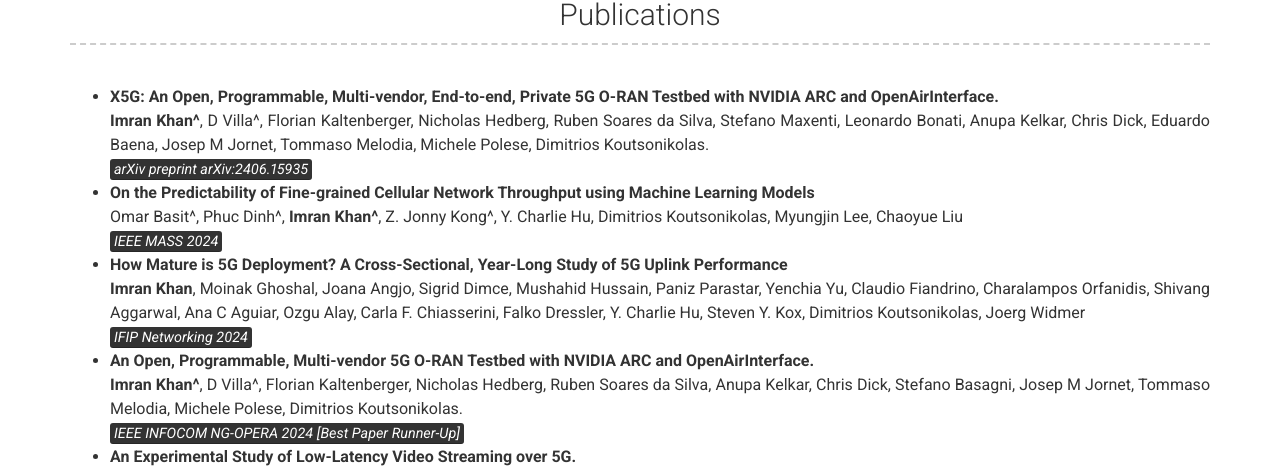
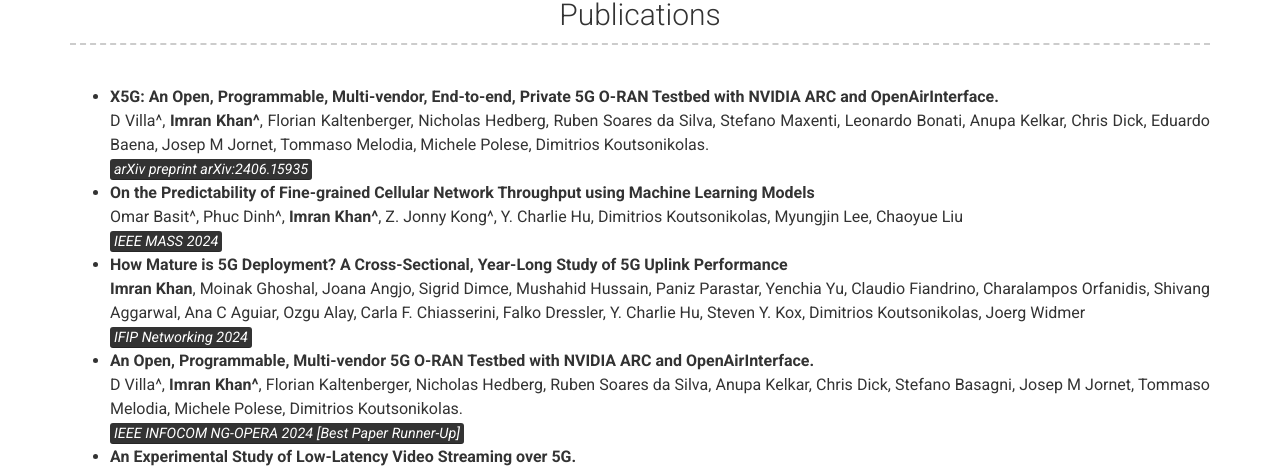
Before and after one commit to imranbuet63/imranbuet63.github.io, a Jekyll site: the page built from index.md, in a window 1280 px wide and 900 px high, scrolled down 406 px. Shown: the part 149-621 px from the top of the window. Built offline with Jekyll 4.4.1, drawn with Linux system fonts in a browser that asks for light colours; nearby versions of some CDN libraries.

Commit message:
added new CV

```diff
--- a/_config.yml
+++ b/_config.yml
@@ -59,7 +59,7 @@ content:
     layout: text # Type of content section (list/text)
     content: |
       - <strong>X5G: An Open, Programmable, Multi-vendor, End-to-end, Private 5G O-RAN Testbed with NVIDIA ARC and OpenAirInterface.</strong>
-        <br>__Imran Khan^__, D Villa^, Florian Kaltenberger, Nicholas Hedberg, Ruben Soares da Silva, Stefano Maxenti, Leonardo Bonati, Anupa Kelkar, Chris Dick, Eduardo Baena,  Josep M Jornet, Tommaso Melodia, Michele Polese, Dimitrios Koutsonikolas.
+        <br> D Villa^, __Imran Khan^__, Florian Kaltenberger, Nicholas Hedberg, Ruben Soares da Silva, Stefano Maxenti, Leonardo Bonati, Anupa Kelkar, Chris Dick, Eduardo Baena,  Josep M Jornet, Tommaso Melodia, Michele Polese, Dimitrios Koutsonikolas.
         <br><em><mark>arXiv preprint arXiv:2406.15935</mark></em>
       - <strong>On the Predictability of Fine-grained Cellular Network Throughput using Machine Learning Models	</strong>
         <br>Omar Basit^,  Phuc Dinh^,  __Imran Khan^__, Z. Jonny Kong^, Y. Charlie Hu, Dimitrios Koutsonikolas, Myungjin Lee, Chaoyue Liu
@@ -70,7 +70,7 @@ content:
         Ozgu Alay, Carla F. Chiasserini, Falko Dressler, Y. Charlie Hu, Steven Y. Kox, Dimitrios Koutsonikolas, Joerg Widmer
         <br><em><mark>IFIP Networking 2024</mark></em>
       - <strong>An Open, Programmable, Multi-vendor 5G O-RAN Testbed with NVIDIA ARC and OpenAirInterface.</strong>
-        <br>__Imran Khan^__, D Villa^, Florian Kaltenberger, Nicholas Hedberg, Ruben Soares da Silva, Anupa Kelkar, Chris Dick, Stefano Basagni, Josep M Jornet, Tommaso Melodia, Michele Polese, Dimitrios Koutsonikolas.
+        <br>D Villa^, __Imran Khan^__, Florian Kaltenberger, Nicholas Hedberg, Ruben Soares da Silva, Anupa Kelkar, Chris Dick, Stefano Basagni, Josep M Jornet, Tommaso Melodia, Michele Polese, Dimitrios Koutsonikolas.
         <br><em><mark>IEEE INFOCOM NG-OPERA 2024 [Best Paper Runner-Up]</mark></em>
       - <strong>An Experimental Study of Low-Latency Video Streaming over 5G.</strong>
         <br>__Imran Khan__, Tuyen X. Tran, Matti Hiltunen, Theodore Karagioules, Dimitrios Koutsonikolas.
```
